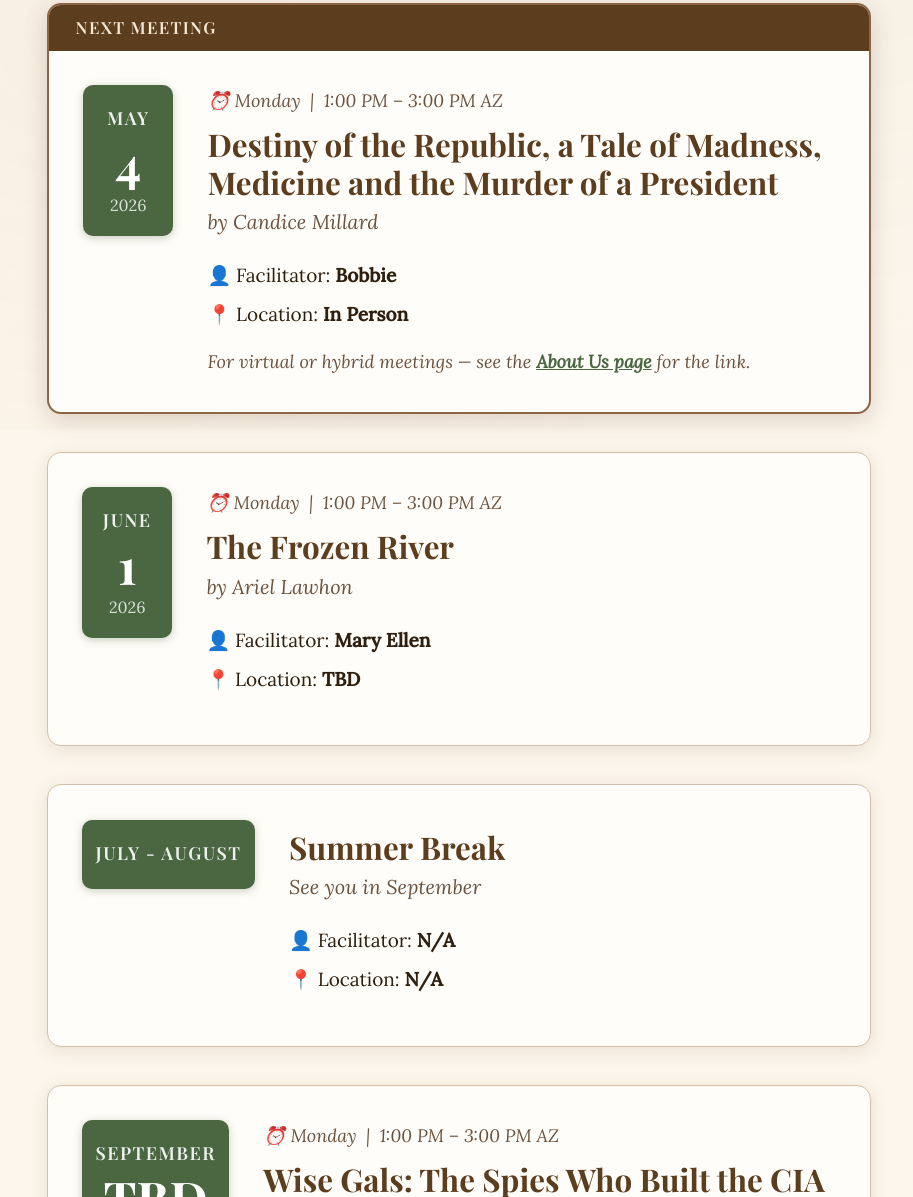
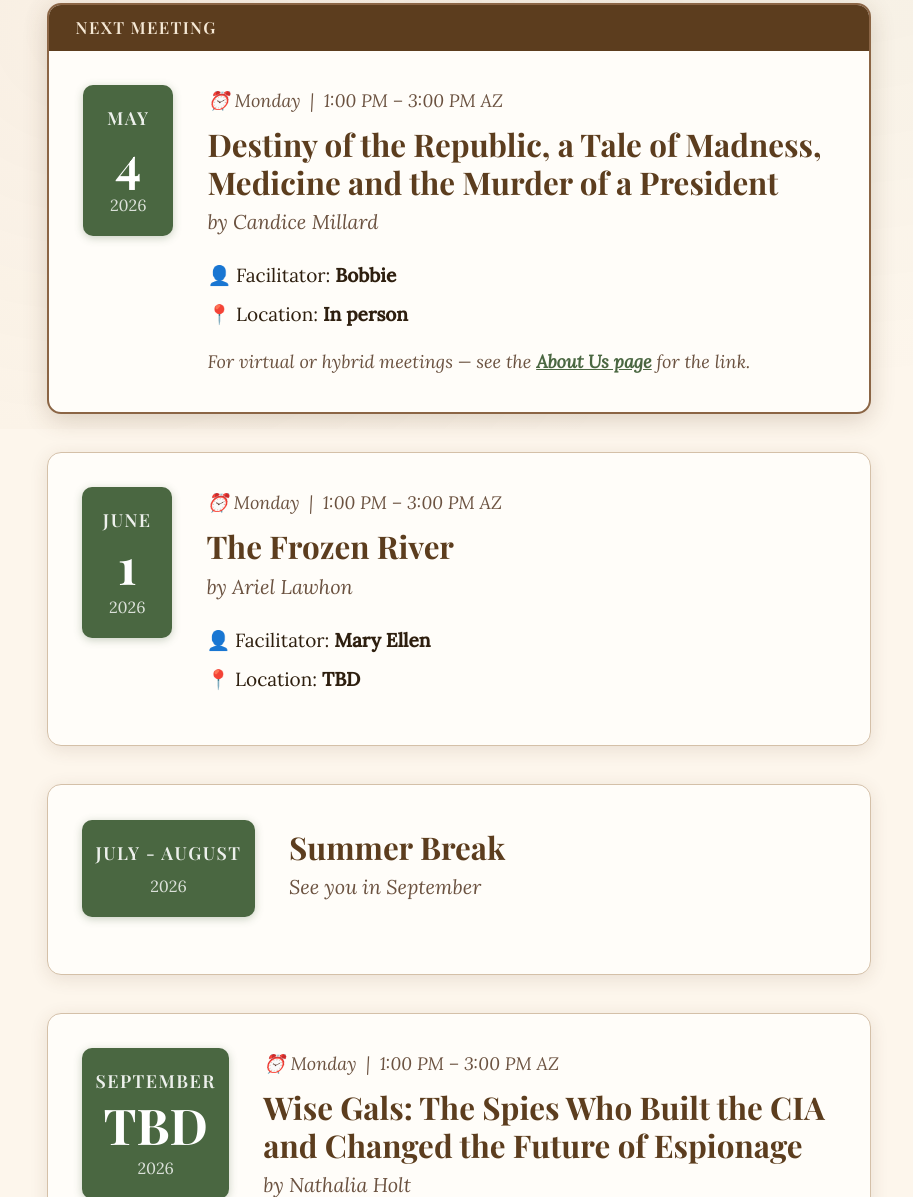
Before and after one commit to tucsonbookclub/tucsonbookclub.github.io, a plain HTML site: page index.html in a window 1280 px wide. Shown: the part 371-1568 px from the top of the page, without its empty margins (181-1094 px from the left). Drawn offline with nearby package versions, Linux system fonts and the light colour scheme.

Commit message:
Update index.html

```diff
--- a/index.html
+++ b/index.html
@@ -48,7 +48,7 @@
           <p class="book-author">by Candice Millard</p>
           <div class="meeting-meta">
             <span class="meta-item">👤 Facilitator: <strong>Bobbie</strong></span>
-            <span class="meta-item">📍 Location: <strong>In Person</strong></span>
+            <span class="meta-item">📍 Location: <strong>In person</strong></span>
           </div>
           <p class="meeting-note">For virtual or hybrid meetings — see the <a href="about.html">About Us page</a> for the link.</p>
         </div>
@@ -79,15 +79,14 @@
         <div class="meeting-date-block">
           <span class="meeting-month">July - August</span>
           <span class="meeting-day"></span>
-          <span class="meeting-year"></span>
+          <span class="meeting-year">2026</span>
         </div>
         <div class="meeting-details">
           <div class="meeting-time"></div>
           <h2 class="book-title">Summer Break</h2>
           <p class="book-author"> See you in September</p>
           <div class="meeting-meta">
-            <span class="meta-item">👤 Facilitator: <strong>N/A</strong></span>
-            <span class="meta-item">📍 Location: <strong>N/A</strong></span>
+
           </div>
         </div>
       </div>
```
